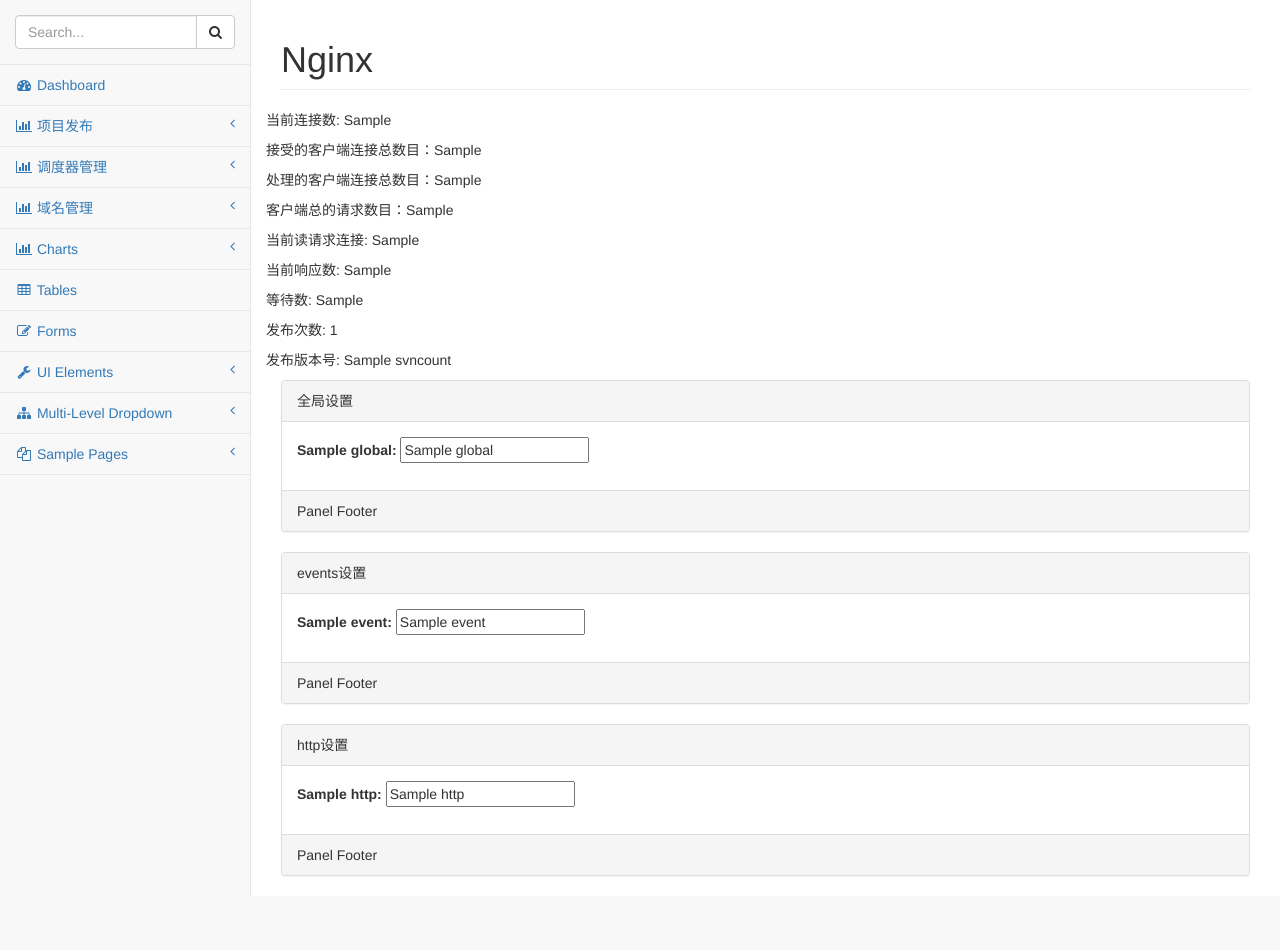
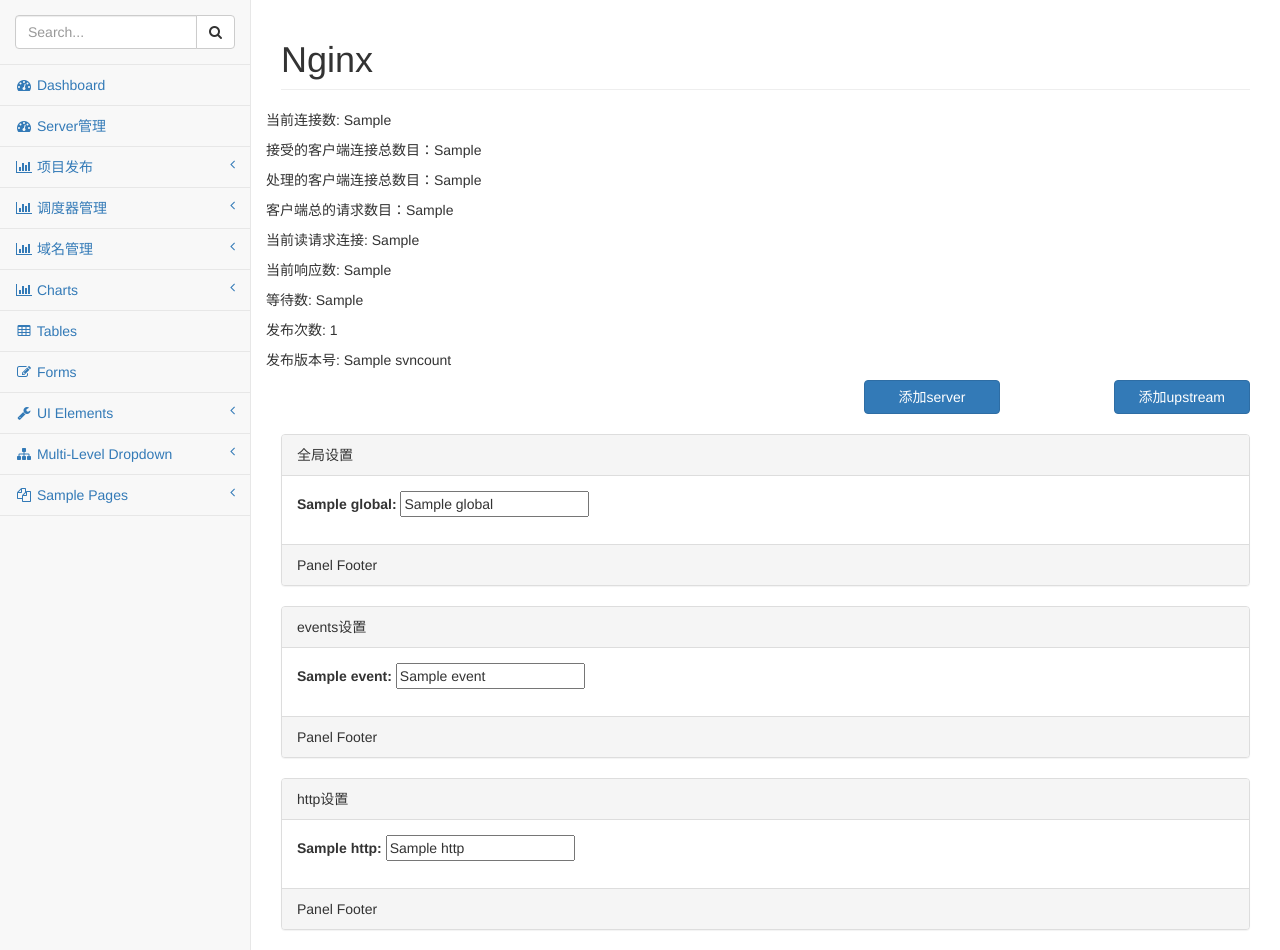
Before and after one commit to topsai/AssetManagement, a Django app: template templates/sb-admin/pages/scheduler/nginx.html in a window 1280 px wide. Shown: the part 51-1001 px from the top of the page. Before the commit the page ends 947 px from the top, so only its background shows below. Run offline with Django 3.2, Linux system fonts and the light colour scheme; the template is opened without the code that fills it: most values are stand-ins (such as "Sample title", 1, 10 or a date in 2020); some libraries are stand-ins or nearby versions.

Commit message:
ubutun up

```diff
--- a/AssetManagement/urls.py
+++ b/AssetManagement/urls.py
@@ -20,6 +20,7 @@
 urlpatterns = [
     url(r'^admin/', admin.site.urls),
     url(r'^$', views.index),
+    url(r'^server/$', views.server),
     url(r'^scheduler/', include('scheduler.urls')),
     url(r'^project_public/', include('project_public.urls')),
 ]
--- a/pc_manage/admin.py
+++ b/pc_manage/admin.py
@@ -6,3 +6,5 @@
 admin.site.register(models.ComputerInfo)
 admin.site.register(models.ComputerType)
 admin.site.register(models.User)
+admin.site.register(models.Server)
+admin.site.register(models.ServerType)
--- a/templates/sb-admin/pages/base.html
+++ b/templates/sb-admin/pages/base.html
@@ -284,6 +284,9 @@
                         <a href="/"><i class="fa fa-dashboard fa-fw"></i> Dashboard</a>
                     </li>
                     <li>
+                        <a href="/server/"><i class="fa fa-dashboard fa-fw"></i> Server管理</a>
+                    </li>
+                    <li>
                         <a href="#"><i class="fa fa-bar-chart-o fa-fw"></i> 项目发布<span class="fa arrow"></span></a>
                         <ul class="nav nav-second-level">
                             <li>
--- a/templates/sb-admin/pages/scheduler/nginx.html
+++ b/templates/sb-admin/pages/scheduler/nginx.html
@@ -22,7 +22,124 @@
             <p>发布版本号: {{ svncount }}</p>
         </div>
         <!-- /.row -->
+
+        <!-- server 模态框（Modal） -->
+        <div class="modal fade" id="myserver" tabindex="-1" role="dialog" aria-labelledby="myModalLabel"
+             aria-hidden="true">
+            <div class="modal-dialog modal-lg">
+                <div class="modal-content">
+                    <div class="modal-header">
+                        <button type="button" class="close" data-dismiss="modal" aria-hidden="true">
+                            &times;
+                        </button>
+                        <h4 class="modal-title" id="myModalLabel">Server</h4>
+                    </div>
+                    <div class="modal-body" id="modal-body">
+                        <p><label>Server name:<input></label></p>
+                        <p><label>Listen:<input></label></p>
+                        <p>
+                            <label>SSL:
+                                <select>
+                                    <option>on</option>
+                                    <option>off</option>
+                                </select>
+                            </label>
+                        </p>
+                        <p>ssl_certificate<input type="file"></p>
+                        <p>ssl_certificate_key<input type="file"></p>
+                        <p>root:<input type="text"></p>
+                        <p>index:<input type="text"></p>
+                        <!--
+                        on;
+                        ssl_certificate /etc/nginx/ssl/detaogig.com/ssl_certificate.crt;
+                        ssl_certificate_key /etc/nginx/ssl/detaogig.com/privatekey.pem;
+                        ssl_dhparam /etc/nginx/ssl/detaogig.com/dhparam.pem;
+
+                        ssl_prefer_server_ciphers on;
+
+                        ssl_ciphers
+                        "ECDHE-RSA-AES128-GCM-SHA256:ECDHE-ECDSA-AES128-GCM-SHA256:ECDHE-RSA-AES256-GCM-SHA384:ECDHE-ECDSA-AES256-GCM-SHA384:ECDHE-RSA-AES128-SHA256:ECDHE-ECDSA-AES128-SHA256:ECDHE-RSA-AES128-SHA:ECDHE-ECDSA-AES128-SHA:ECDHE-RSA-AES256-SHA384:ECDHE-ECDSA-AES256-SHA384:ECDHE-RSA-AES256-SHA:ECDHE-ECDSA-AES256-SHA:AES128-GCM-SHA256:AES256-GCM-SHA384:AES128-SHA256:AES256-SHA256:AES128-SHA:AES256-SHA:AES:CAMELLIA:DES-CBC3-SHA:!aNULL:!eNULL:!EXPORT:!DES:!RC4:!MD5:!PSK:!aECDH:!EDH-DSS-DES-CBC3-SHA:!EDH-RSA-DES-CBC3-SHA:!KRB5-DES-CBC3-SHA";
+
+                        ssl_protocols TLSv1 TLSv1.1 TLSv1.2;
+                        ssl_buffer_size 1400;
+
+                        ssl_session_cache shared:SSL:10m;
+                        ssl_session_timeout 10m;
+                        ssl_session_tickets on;
+
+                        ssl_stapling on;
+                        ssl_stapling_verify on;
+                        ssl_trusted_certificate /etc/nginx/ssl/detaogig.com/ssl_certificate.crt;
+                        resolver 223.5.5.5 223.6.6.6 valid=300s;
+                        resolver_timeout 10s;
+
+                        charset utf8;
+                        access_log /var/log/nginx/xiao.detaogig.com.access_https.log main;
+
+                        add_header X-Frame-Options SAMEORIGIN;
+                        add_header X-Content-Type-Options nosniff;
+                        add_header X-XSS-Protection "1; mode=block";
+                        -->
+
+                    </div>
+                    <div class="modal-footer">
+                        <button type="button" class="btn btn-default" data-dismiss="modal">关闭</button>
+                        <button type="button" class="btn btn-primary">提交更改</button>
+                    </div>
+                </div><!-- /.modal-content -->
+            </div><!-- /.modal -->
+        </div>
+
+        <!-- myupstream 模态框（Modal） -->
+        <div class="modal fade" id="myupstream" tabindex="-1" role="dialog" aria-labelledby="myModalLabel"
+             aria-hidden="true">
+            <div class="modal-dialog modal-lg">
+                <div class="modal-content">
+                    <div class="modal-header">
+                        <button type="button" class="close" data-dismiss="modal" aria-hidden="true">
+                            &times;
+                        </button>
+                        <h4 class="modal-title" id="myModalLabel">Upstream</h4>
+                    </div>
+                    <div class="modal-body" id="modal-body">
+                        <p><label>Upstream name :<input></label></p>
+                        <p><label>Upstream<input></label></p>
+                        <p><label><input></label></p>
+
+
+                    </div>
+                    <div class="modal-footer">
+                        <button type="button" class="btn btn-default" data-dismiss="modal">关闭</button>
+                        <button type="button" class="btn btn-primary">提交更改</button>
+                    </div>
+                </div><!-- /.modal-content -->
+            </div><!-- /.modal -->
+        </div>
+
+
+        <!-- /.panel-body -->
         <div class="row">
+            <div class="col-lg-2 col-lg-offset-1 pull-right">
+                <button type="button"
+                        class="btn btn-primary btn-block"
+                        data-toggle="modal"
+                        data-target="#myupstream"
+                >添加upstream
+                </button>
+            </div>
+            <div class="col-lg-2 col-lg-offset-1 pull-right">
+                <button type="button"
+                        class="btn btn-primary btn-block"
+                        data-toggle="modal"
+                        data-target="#myserver"
+                >添加server
+                </button>
+            </div>
+
+        </div>
+        <br>
+        <div class="row">
+
             <div class="col-lg-12">
                 <div class="panel panel-default">
                     <div class="panel-heading">
```
Also changed, not shown: AssetManagement/settings.py (+4 -7 lines), pc_manage/models.py (+26 -0 lines), pc_manage/views.py (+16 -7 lines), db.sqlite3.
